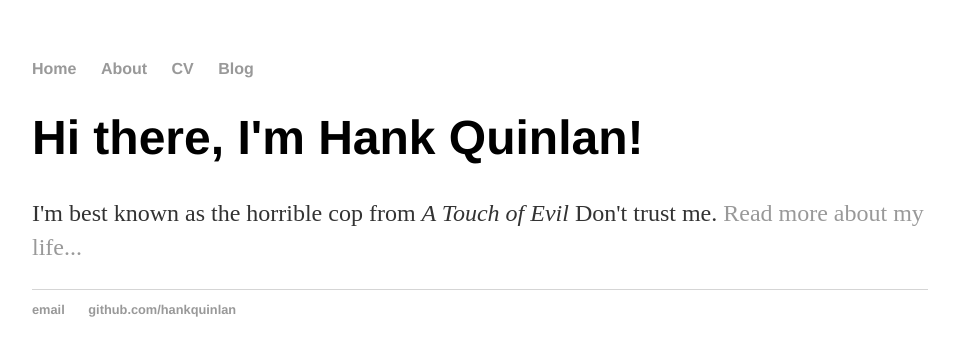
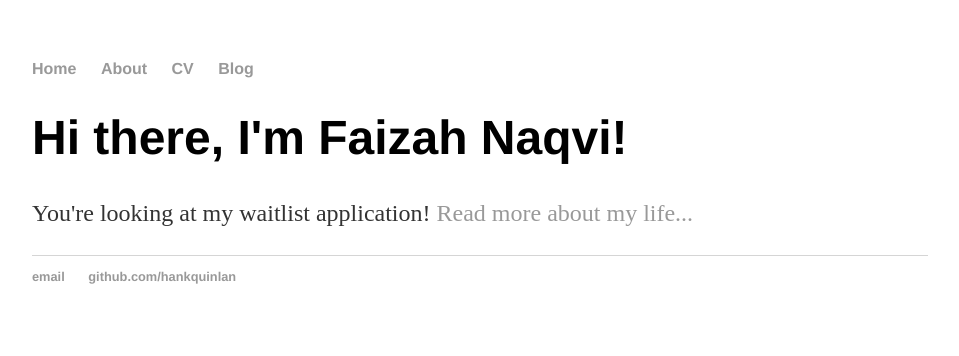
Before and after one commit to fnaqvi2151/fnaqvi2151.github.io, a Jekyll site: the page built from index.html, in a window 1280 px wide. Shown: the top 356 px of the page, without its empty margins (160-1119 px from the left). Built offline with Jekyll 4.4.1, drawn with Linux system fonts in a browser that asks for light colours.

Commit message:
Update index.html

```diff
--- a/index.html
+++ b/index.html
@@ -1,8 +1,8 @@
 ---
 layout: default
-title: Hank Quinlan, Horrible Cop
+title: Faizah Naqvi's Waitlist Application
 ---
 <div class="blurb">
-	<h1>Hi there, I'm Hank Quinlan!</h1>
-	<p>I'm best known as the horrible cop from <em>A Touch of Evil</em> Don't trust me. <a href="/about">Read more about my life...</a></p>
+	<h1>Hi there, I'm Faizah Naqvi!</h1>
+	<p>You're looking at my waitlist application! <a href="/about">Read more about my life...</a></p>
 </div><!-- /.blurb -->
```
